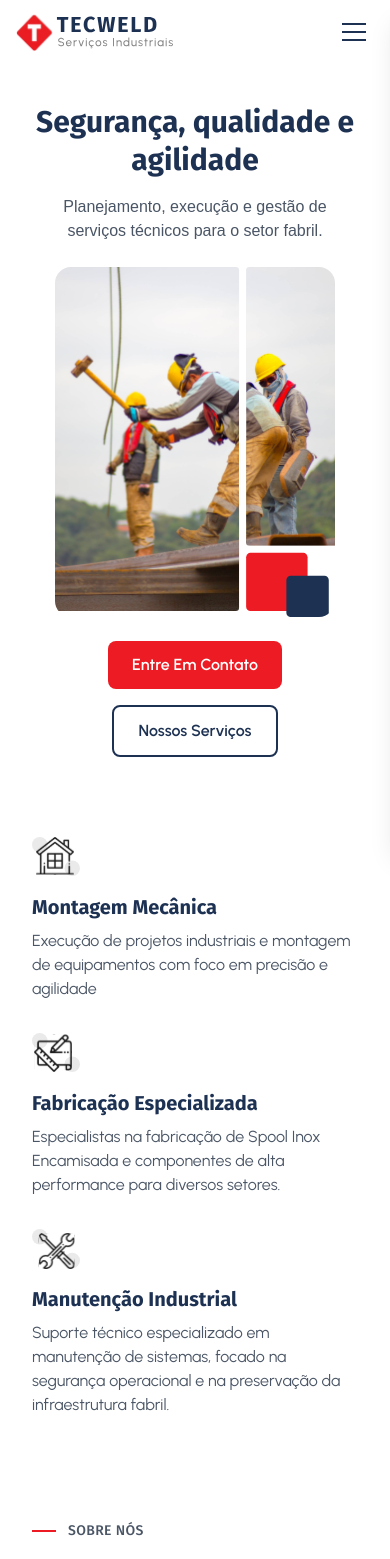
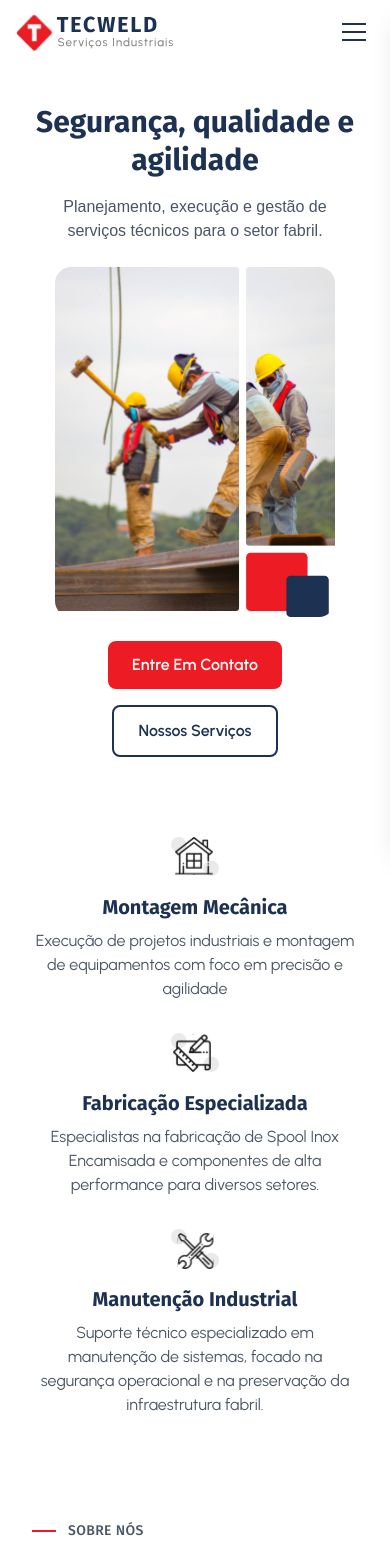
Before and after one commit to julioceno/tecweldservicos, a Next.js app: page / in a window 390 px wide. Shown: the top 1559 px of the page. Built offline with nearby package versions, Linux system fonts and the light colour scheme.

Commit message:
feat: remove unused SectionTitle import and enhance ServiceCard layout for better responsiveness

```diff
--- a/src/app/page.tsx
+++ b/src/app/page.tsx
@@ -1,6 +1,5 @@
 import AboutUs from "@/components/AboutUs";
 import Hero from "@/components/Hero";
-import SectionTitle from "@/components/SectionTitle";
 import Services from "@/components/Services";
 
 export default function Home() {
--- a/src/components/ServiceCard.tsx
+++ b/src/components/ServiceCard.tsx
@@ -12,7 +12,7 @@ export default function ServiceCard({
   description,
 }: ServiceCardProps) {
   return (
-    <div className="flex flex-col gap-2">
+    <div className="flex flex-col gap-2 items-center text-center md:items-start md:text-left">
       <div className="w-12 h-12">
         <Image src={icon} alt="" width={48} height={48} />
       </div>
```
